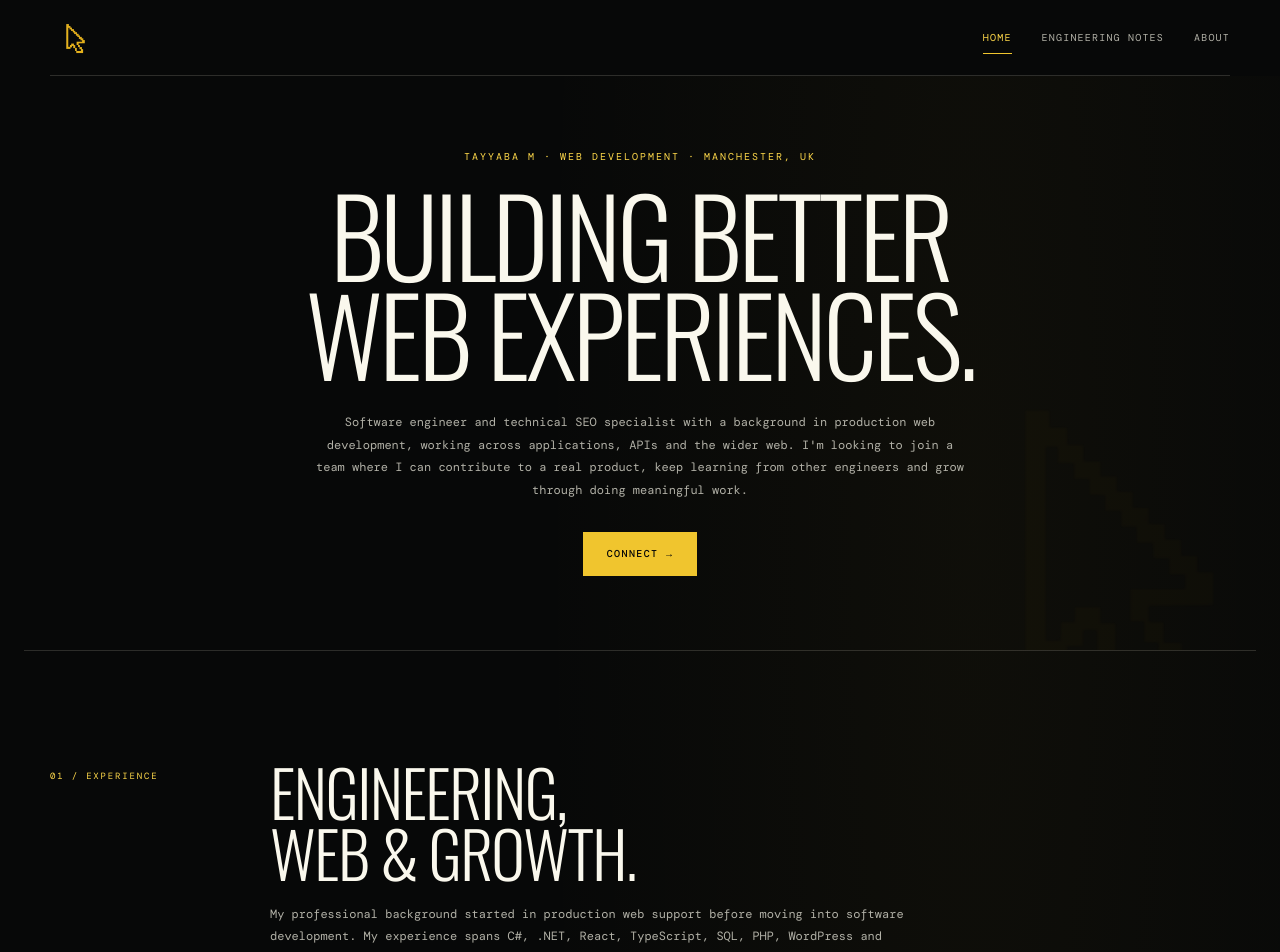
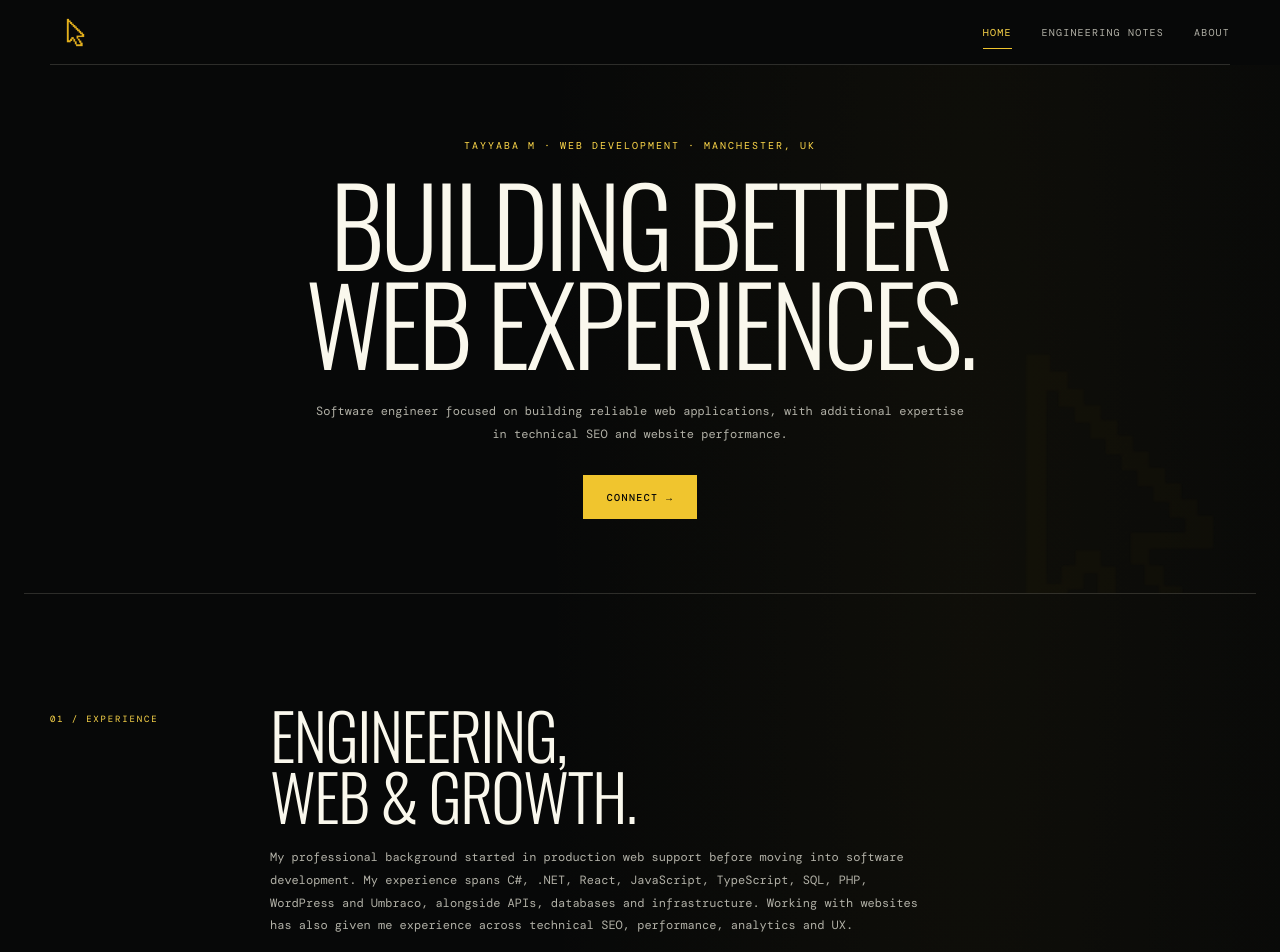
Before and after one commit to TMaz1/portfolio, a React (Vite) app: page / in a window 1280 px wide. Shown: the top 952 px of the page. Built offline with nearby package versions, Linux system fonts and the light colour scheme; a web font is replaced by a local one.

Commit message:
refactor: refine hero description and decrease site header size

```diff
--- a/src/pages/HomePage.tsx
+++ b/src/pages/HomePage.tsx
@@ -21,7 +21,7 @@ export function HomePage() {
 					</h1>
 
 					<p className="hero-description">
-						Software engineer and technical SEO specialist with a background in production web development, working across applications, APIs and the wider web. I'm looking to join a team where I can contribute to a real product, keep learning from other engineers and grow through doing meaningful work.
+						Software engineer focused on building reliable web applications, with additional expertise in technical SEO and website performance.
 					</p>
 
 					<div className="hero-links">
@@ -54,7 +54,7 @@ export function HomePage() {
 						</h2>
 
 						<p className="section-intro">
-							My professional background started in production web support before moving into software development. My experience spans C#, .NET, React, TypeScript, SQL, PHP, WordPress and Umbraco, alongside APIs, databases and infrastructure. Working with websites has also given me experience across technical SEO, performance, analytics and UX.
+							My professional background started in production web support before moving into software development. My experience spans C#, .NET, React, JavaScript, TypeScript, SQL, PHP, WordPress and Umbraco, alongside APIs, databases and infrastructure. Working with websites has also given me experience across technical SEO, performance, analytics and UX.
 						</p>
 					</div>
 				</div>
--- a/src/styles/_variables.scss
+++ b/src/styles/_variables.scss
@@ -55,7 +55,7 @@ $space-24: 6rem;
 $container-max: 1180px;
 $container-gutter: 24px;
 $max-content-width: 780px;
-$header-height: 76px;
+$header-height: 65px;
 
 $radius-sm: 0;
 $radius-md: 0;
--- a/src/styles/components/_navigation.scss
+++ b/src/styles/components/_navigation.scss
@@ -31,7 +31,7 @@
 .site-brand__logo {
 	display: block;
 	width: clamp(38px, 5vw, 48px);
-	height: 34px;
+	height: 32px;
 	aspect-ratio: 1;
 	object-fit: contain;
 }
```
